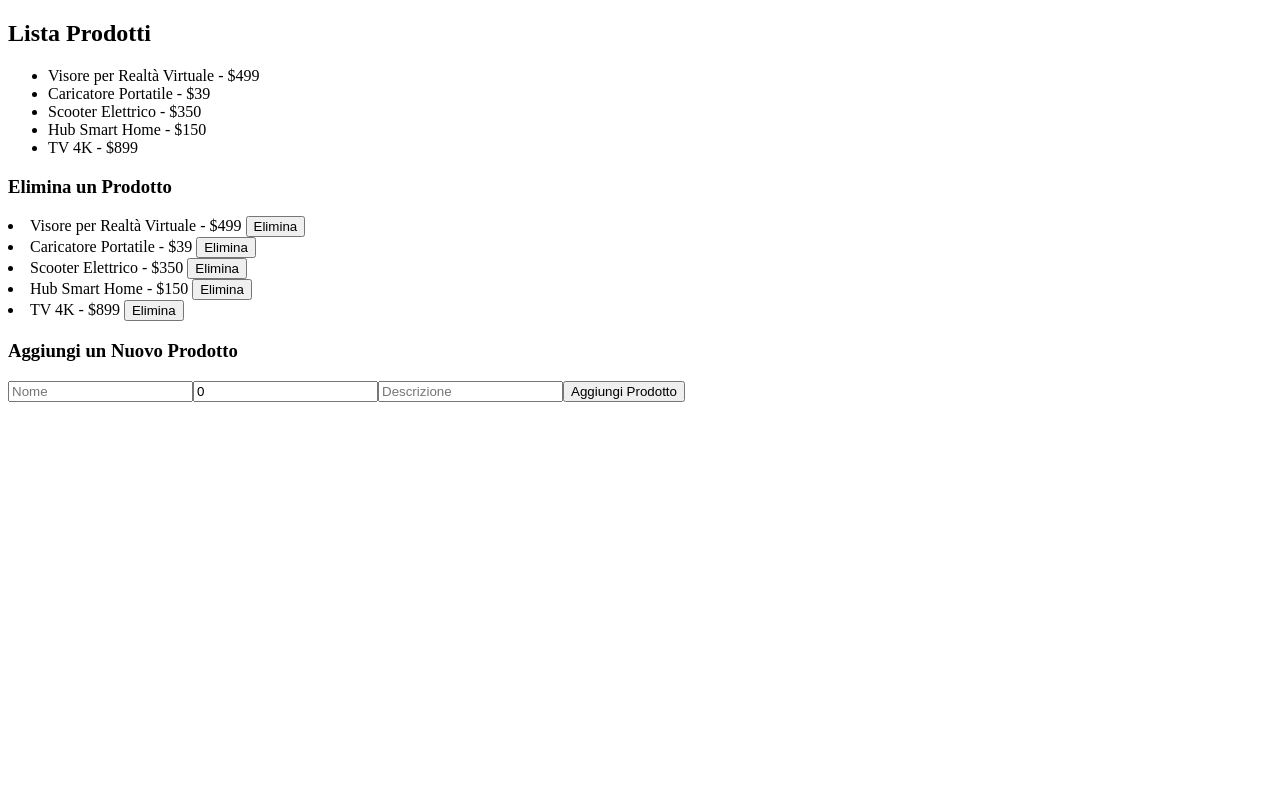
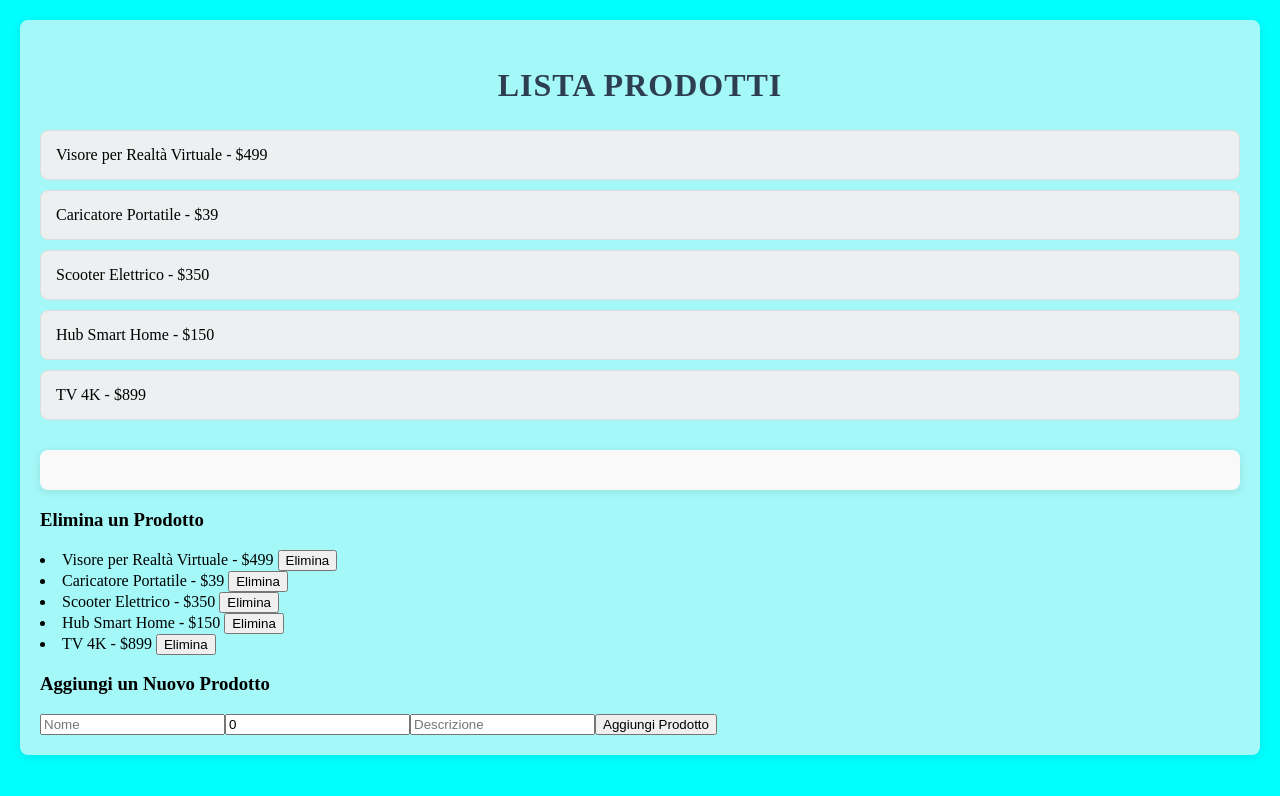
Before and after one commit to russ530/progetto-di-gruppo-angular-data-array, an Angular app in the folder angular-progetto/: page / in a window 1280 px wide. Shown: the top 796 px of the page. Built offline with nearby package versions, Linux system fonts and the light colour scheme.

Commit message:
stilizazzione del applicazione tramite css

```diff
--- a/angular-progetto/src/app/product-detail-component/product-detail-component.component.css
+++ b/angular-progetto/src/app/product-detail-component/product-detail-component.component.css
@@ -0,0 +1,3 @@
+.card-body{
+    padding-left: px;
+}
--- a/angular-progetto/src/app/product-list-component/product-list-component.component.css
+++ b/angular-progetto/src/app/product-list-component/product-list-component.component.css
@@ -0,0 +1,137 @@
+/* Imposta uno sfondo chiaro per l'intera pagina */
+body {
+    font-family: 'Arial', sans-serif;
+    background-color: #f4f8fb; /* Colore di sfondo chiaro e fresco */
+    margin: 0;
+    padding: 0;
+    box-sizing: border-box;
+  }
+
+  /* Centra il contenuto della pagina */
+  .container {
+    max-width: 1200px;
+    margin: 20px auto;
+    padding: 20px;
+    background-color: rgb(165, 248, 248);
+    border-radius: 8px;
+    box-shadow: 0 2px 10px rgba(0, 0, 0, 0.1);
+  }
+
+  /* Header del titolo */
+  .header {
+    text-align: center;
+    margin-bottom: 20px;
+  }
+
+  .header h2 {
+    font-size: 32px;
+    font-weight: bold;
+    color: #2c3e50;  /* Blu scuro per il titolo */
+    text-transform: uppercase;
+    letter-spacing: 1px;
+  }
+
+  /* Lista dei prodotti */
+  .product-list {
+    list-style: none;
+    padding: 0;
+  }
+
+  .product-item {
+    display: flex;
+    justify-content: space-between;
+    align-items: center;
+    padding: 15px;
+    border: 1px solid #ddd;
+    border-radius: 8px;
+    margin-bottom: 10px;
+    background-color: #ecf0f1;  /* Colore di sfondo grigio chiaro */
+    transition: background-color 0.3s ease;
+  }
+
+  .product-item:hover {
+    background-color: #94dbe6;  /* Colore più scuro per l'effetto hover */
+    cursor: pointer;
+  }
+
+  .product-item span {
+    font-size: 14px;
+    color: #7f8c8d; /* Colore grigio chiaro per il prezzo */
+  }
+
+  /* Pulsante "Elimina" */
+  .delete-btn {
+    background-color: #e67e22;  /* Colore arancione per il pulsante di eliminazione */
+    color: white;
+    border: none;
+    padding: 8px 12px;
+    border-radius: 4px;
+    cursor: pointer;
+    transition: background-color 0.3s ease;
+  }
+
+  .delete-btn:hover {
+    background-color: #d35400;  /* Colore arancione più scuro per l'effetto hover */
+  }
+
+  /* Dettaglio prodotto */
+  .product-detail {
+    margin-top: 30px;
+    padding: 20px;
+    background-color: #f9f9f9;  /* Colore di sfondo leggero */
+    border-radius: 8px;
+    box-shadow: 0 2px 8px rgba(0, 0, 0, 0.1);
+  }
+
+  .product-detail h3 {
+    margin-top: 0;
+    font-size: 24px;
+    color: #2c3e50;  /* Blu scuro per il titolo */
+  }
+
+  .product-detail p {
+    font-size: 16px;
+    color: #34495e;  /* Colore grigio scuro per il testo */
+  }
+
+  /* Modulo per aggiungere nuovi prodotti */
+  .add-product-form {
+    margin-top: 30px;
+    padding: 20px;
+    background-color: #fff;
+    border-radius: 8px;
+    box-shadow: 0 2px 8px rgba(0, 0, 0, 0.1);
+  }
+
+  .add-product-form input,
+  .add-product-form button {
+    padding: 10px;
+    font-size: 16px;
+    border-radius: 4px;
+    border: 1px solid #ddd;
+    margin-bottom: 10px;
+    width: 100%;
+    box-sizing: border-box;
+  }
+
+  .add-product-form button {
+    background-color: #3498db;  /* Colore blu per il bottone */
+    color: white;
+    border: none;
+    cursor: pointer;
+  }
+
+  .add-product-form button:hover {
+    background-color: #2980b9;  /* Colore blu più scuro per l'effetto hover */
+  }
+
+  /* Messaggio se nessun prodotto è selezionato */
+  .no-product-selected {
+    font-size: 16px;
+    color: #c0392b;  /* Colore rosso per il messaggio di errore */
+    text-align: center;
+    padding: 20px;
+    border: 1px solid #c0392b;
+    background-color: #f2dede;  /* Colore di sfondo rosso pallido */
+    border-radius: 4px;
+  }
--- a/angular-progetto/src/index.html
+++ b/angular-progetto/src/index.html
@@ -6,8 +6,13 @@
   <base href="/">
   <meta name="viewport" content="width=device-width, initial-scale=1">
   <link rel="icon" type="image/x-icon" href="favicon.ico">
+  <style>
+    .sfondo{
+      background-color: aqua;
+    }
+  </style>
 </head>
-<body>
+<body class="sfondo">
   <app-root></app-root>
 </body>
 </html>
```
